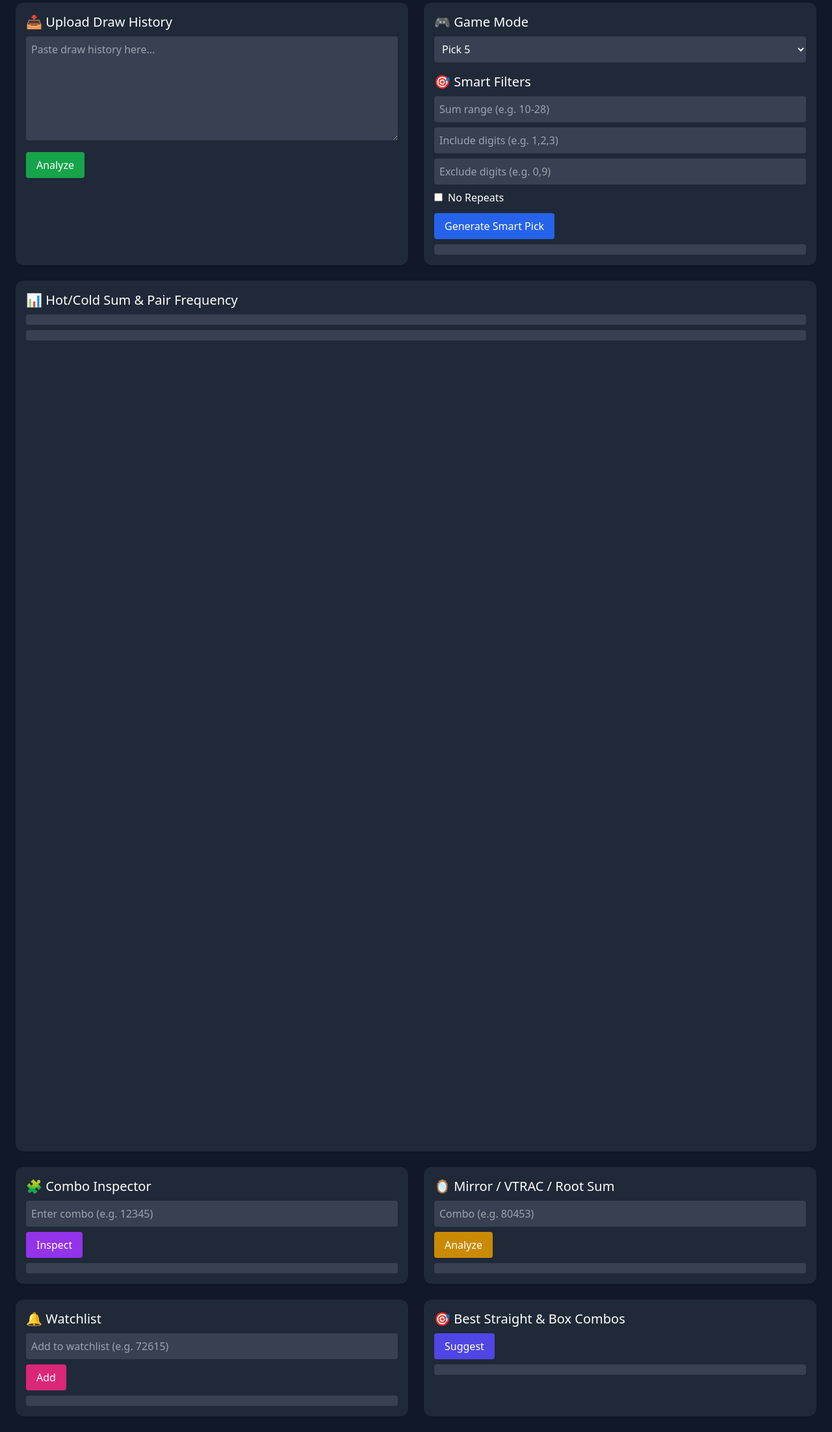
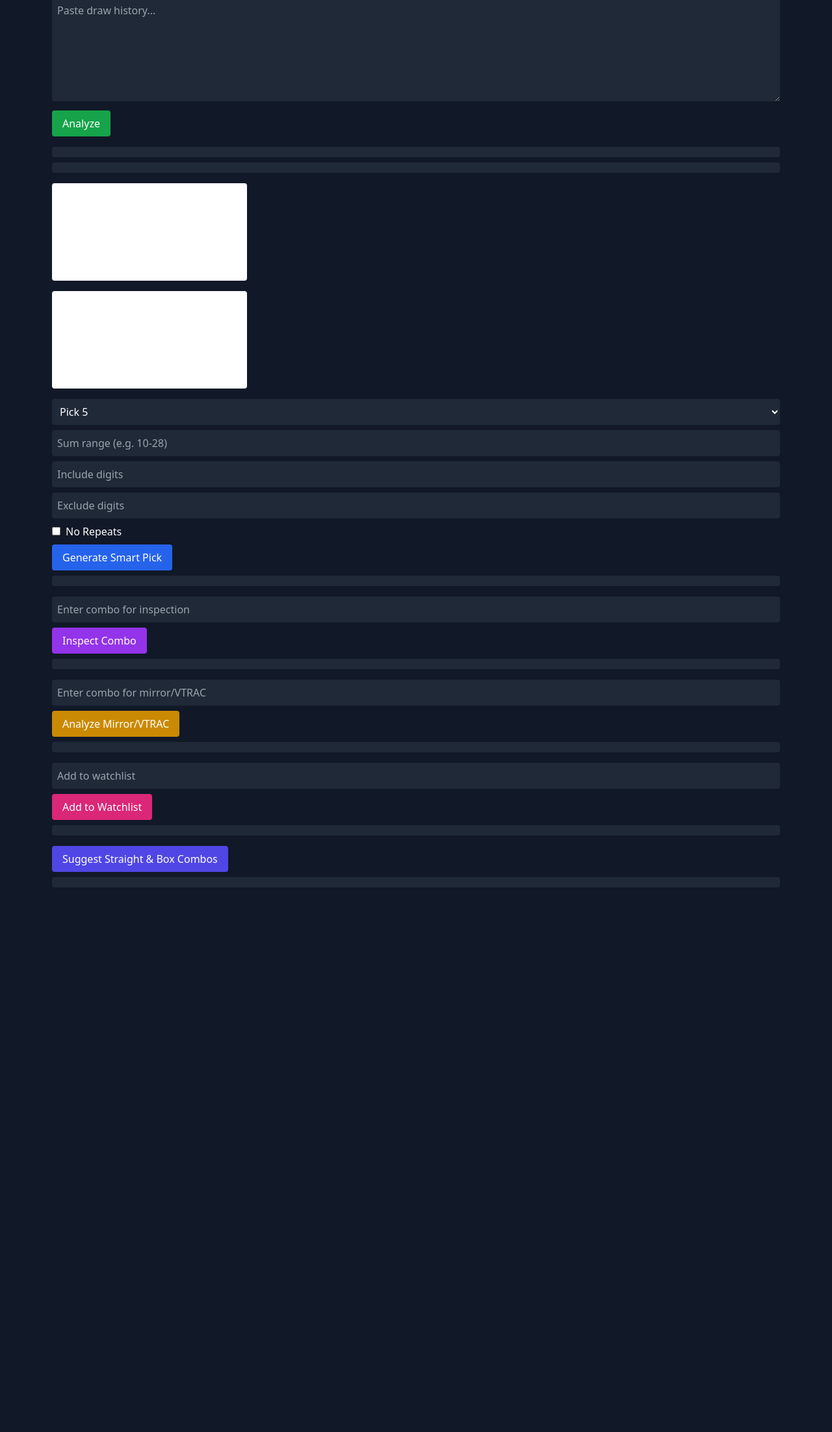
Before and after one commit to rellb843/Lottosmartpick, a plain HTML site: page index.html in a window 1280 px wide. Shown: the part 80-2284 px from the top of the page at 65% size. After the commit the page ends 1462 px from the top, so only its background shows below. Drawn offline with nearby package versions, Linux system fonts and the light colour scheme.

Commit message:
Add files via upload

```diff
--- a/index.html
+++ b/index.html
@@ -1,80 +1,50 @@
+
 <!DOCTYPE html>
 <html lang="en">
 <head>
   <meta charset="UTF-8" />
-  <meta name="viewport" content="width=device-width, initial-scale=1.0"/>
-  <title>Smart Pick Pro – Full Dashboard</title>
+  <title>Smart Pick Pro Full</title>
   <script src="https://cdn.tailwindcss.com"></script>
   <script src="https://cdn.jsdelivr.net/npm/chart.js"></script>
 </head>
 <body class="bg-gray-900 text-white font-sans min-h-screen">
-  <div class="max-w-7xl mx-auto p-6">
-    <h1 class="text-3xl font-bold mb-6 text-center">🎯 Smart Pick Pro – Full Version</h1>
+  <div class="max-w-6xl mx-auto p-4">
+    <h1 class="text-3xl font-bold text-center mb-6">Smart Pick Pro – Full</h1>
 
-    <div class="grid md:grid-cols-2 gap-6">
-      <!-- Upload Draw History -->
-      <div class="bg-gray-800 p-4 rounded-xl shadow">
-        <h2 class="text-xl mb-2">📥 Upload Draw History</h2>
-        <textarea id="historyInput" rows="6" class="w-full p-2 bg-gray-700 text-white rounded" placeholder="Paste draw history here..."></textarea>
-        <button onclick="analyze()" class="mt-3 bg-green-600 px-4 py-2 rounded hover:bg-green-700">Analyze</button>
-      </div>
+    <textarea id="historyInput" class="w-full p-2 bg-gray-800 rounded" rows="6" placeholder="Paste draw history..."></textarea>
+    <button onclick="analyze()" class="bg-green-600 hover:bg-green-700 px-4 py-2 rounded mt-2">Analyze</button>
 
-      <!-- Game Mode & Filters -->
-      <div class="bg-gray-800 p-4 rounded-xl shadow">
-        <h2 class="text-xl mb-2">🎮 Game Mode</h2>
-        <select id="gameMode" class="w-full p-2 bg-gray-700 text-white rounded">
-          <option value="3">Pick 3</option>
-          <option value="4">Pick 4</option>
-          <option value="5" selected>Pick 5</option>
-        </select>
-        <h2 class="text-xl mt-4 mb-2">🎯 Smart Filters</h2>
-        <input id="sumRange" class="w-full mb-2 p-2 bg-gray-700 text-white rounded" placeholder="Sum range (e.g. 10-28)">
-        <input id="includeDigits" class="w-full mb-2 p-2 bg-gray-700 text-white rounded" placeholder="Include digits (e.g. 1,2,3)">
-        <input id="excludeDigits" class="w-full mb-2 p-2 bg-gray-700 text-white rounded" placeholder="Exclude digits (e.g. 0,9)">
-        <label><input type="checkbox" id="noRepeats" class="mr-2">No Repeats</label>
-        <button onclick="generateSmartPick()" class="block mt-3 bg-blue-600 px-4 py-2 rounded hover:bg-blue-700">Generate Smart Pick</button>
-        <div id="smartPickResult" class="mt-2 bg-gray-700 p-2 rounded"></div>
-      </div>
+    <div id="bestSums" class="mt-4 p-2 bg-gray-800 rounded"></div>
+    <div id="bestPairs" class="mt-2 p-2 bg-gray-800 rounded"></div>
+    <canvas id="sumChart" class="mt-4 bg-white rounded"></canvas>
+    <canvas id="pairChart" class="mt-4 bg-white rounded"></canvas>
 
-      <!-- Sums & Pairs -->
-      <div class="bg-gray-800 p-4 rounded-xl shadow col-span-2">
-        <h2 class="text-xl mb-2">📊 Hot/Cold Sum & Pair Frequency</h2>
-        <div id="bestSums" class="mb-2 bg-gray-700 p-2 rounded"></div>
-        <div id="bestPairs" class="mb-2 bg-gray-700 p-2 rounded"></div>
-        <canvas id="sumChart" class="w-full mt-4"></canvas>
-        <canvas id="pairChart" class="w-full mt-4"></canvas>
-      </div>
+    <select id="gameMode" class="mt-4 w-full p-2 bg-gray-800 text-white rounded">
+      <option value="3">Pick 3</option>
+      <option value="4">Pick 4</option>
+      <option value="5" selected>Pick 5</option>
+    </select>
+    <input id="sumRange" class="mt-2 w-full p-2 bg-gray-800 text-white rounded" placeholder="Sum range (e.g. 10-28)">
+    <input id="includeDigits" class="mt-2 w-full p-2 bg-gray-800 text-white rounded" placeholder="Include digits">
+    <input id="excludeDigits" class="mt-2 w-full p-2 bg-gray-800 text-white rounded" placeholder="Exclude digits">
+    <label class="block mt-2"><input type="checkbox" id="noRepeats" class="mr-2">No Repeats</label>
+    <button onclick="generateSmartPick()" class="bg-blue-600 hover:bg-blue-700 px-4 py-2 rounded mt-2">Generate Smart Pick</button>
+    <div id="smartPickResult" class="mt-2 p-2 bg-gray-800 rounded"></div>
 
-      <!-- Combo Tools -->
-      <div class="bg-gray-800 p-4 rounded-xl shadow">
-        <h2 class="text-xl mb-2">🧩 Combo Inspector</h2>
-        <input id="comboInput" class="w-full p-2 bg-gray-700 text-white rounded mb-2" placeholder="Enter combo (e.g. 12345)">
-        <button onclick="inspectCombo()" class="bg-purple-600 px-4 py-2 rounded hover:bg-purple-700">Inspect</button>
-        <div id="comboDetails" class="mt-2 bg-gray-700 p-2 rounded"></div>
-      </div>
+    <input id="comboInput" class="mt-4 w-full p-2 bg-gray-800 text-white rounded" placeholder="Enter combo for inspection">
+    <button onclick="inspectCombo()" class="bg-purple-600 hover:bg-purple-700 px-4 py-2 rounded mt-2">Inspect Combo</button>
+    <div id="comboDetails" class="mt-2 p-2 bg-gray-800 rounded"></div>
 
-      <div class="bg-gray-800 p-4 rounded-xl shadow">
-        <h2 class="text-xl mb-2">🪞 Mirror / VTRAC / Root Sum</h2>
-        <input id="analyzeCombo" class="w-full p-2 bg-gray-700 text-white rounded mb-2" placeholder="Combo (e.g. 80453)">
-        <button onclick="mirrorVtrac()" class="bg-yellow-600 px-4 py-2 rounded hover:bg-yellow-700">Analyze</button>
-        <div id="matrixOutput" class="mt-2 bg-gray-700 p-2 rounded"></div>
-      </div>
+    <input id="analyzeCombo" class="mt-4 w-full p-2 bg-gray-800 text-white rounded" placeholder="Enter combo for mirror/VTRAC">
+    <button onclick="mirrorVtrac()" class="bg-yellow-600 hover:bg-yellow-700 px-4 py-2 rounded mt-2">Analyze Mirror/VTRAC</button>
+    <div id="matrixOutput" class="mt-2 p-2 bg-gray-800 rounded"></div>
 
-      <!-- Watchlist -->
-      <div class="bg-gray-800 p-4 rounded-xl shadow">
-        <h2 class="text-xl mb-2">🔔 Watchlist</h2>
-        <input id="watchCombo" class="w-full p-2 bg-gray-700 text-white rounded mb-2" placeholder="Add to watchlist (e.g. 72615)">
-        <button onclick="addWatch()" class="bg-pink-600 px-4 py-2 rounded hover:bg-pink-700">Add</button>
-        <div id="watchListOutput" class="mt-2 bg-gray-700 p-2 rounded"></div>
-      </div>
+    <input id="watchCombo" class="mt-4 w-full p-2 bg-gray-800 text-white rounded" placeholder="Add to watchlist">
+    <button onclick="addWatch()" class="bg-pink-600 hover:bg-pink-700 px-4 py-2 rounded mt-2">Add to Watchlist</button>
+    <div id="watchListOutput" class="mt-2 p-2 bg-gray-800 rounded"></div>
 
-      <!-- Straight/Box Suggestion -->
-      <div class="bg-gray-800 p-4 rounded-xl shadow">
-        <h2 class="text-xl mb-2">🎯 Best Straight & Box Combos</h2>
-        <button onclick="suggestCombos()" class="bg-indigo-600 px-4 py-2 rounded hover:bg-indigo-700">Suggest</button>
-        <div id="comboSuggestions" class="mt-2 bg-gray-700 p-2 rounded text-sm"></div>
-      </div>
-    </div>
+    <button onclick="suggestCombos()" class="bg-indigo-600 hover:bg-indigo-700 px-4 py-2 rounded mt-4">Suggest Straight & Box Combos</button>
+    <div id="comboSuggestions" class="mt-2 p-2 bg-gray-800 rounded text-sm"></div>
   </div>
   <script src="script.js"></script>
 </body>
--- a/script.js
+++ b/script.js
@@ -1 +1,84 @@
-// Full JS functionality coming in next step.
+
+function analyze() {
+  const history = document.getElementById("historyInput").value.trim().split(/\n+/);
+  const sumFreq = {};
+  const pairFreq = {};
+
+  history.forEach(line => {
+    const digits = line.match(/\d/g)?.map(Number);
+    if (!digits) return;
+    const sum = digits.reduce((a, b) => a + b, 0);
+    sumFreq[sum] = (sumFreq[sum] || 0) + 1;
+
+    for (let i = 0; i < digits.length - 1; i++) {
+      const pair = `${digits[i]}${digits[i + 1]}`;
+      pairFreq[pair] = (pairFreq[pair] || 0) + 1;
+    }
+  });
+
+  const topSums = Object.entries(sumFreq).sort((a,b)=>b[1]-a[1]).slice(0,5);
+  const topPairs = Object.entries(pairFreq).sort((a,b)=>b[1]-a[1]).slice(0,5);
+
+  document.getElementById("bestSums").innerText = "Top Sums: " + topSums.map(([s]) => s).join(', ');
+  document.getElementById("bestPairs").innerText = "Top Pairs: " + topPairs.map(([p]) => p).join(', ');
+
+  drawChart("sumChart", "Sum Frequency", topSums);
+  drawChart("pairChart", "Pair Frequency", topPairs);
+}
+
+function drawChart(canvasId, label, data) {
+  const ctx = document.getElementById(canvasId).getContext("2d");
+  new Chart(ctx, {
+    type: "bar",
+    data: {
+      labels: data.map(d => d[0]),
+      datasets: [{
+        label,
+        data: data.map(d => d[1])
+      }]
+    },
+    options: {
+      responsive: true,
+      scales: { y: { beginAtZero: true } }
+    }
+  });
+}
+
+function generateSmartPick() {
+  const mode = parseInt(document.getElementById("gameMode").value);
+  const digits = Array.from({ length: mode }, () => Math.floor(Math.random() * 10));
+  document.getElementById("smartPickResult").innerText = "Suggested Combo: " + digits.join('');
+}
+
+function inspectCombo() {
+  const combo = document.getElementById("comboInput").value;
+  const digits = combo.split('').map(Number);
+  const sum = digits.reduce((a,b) => a + b, 0);
+  const root = sum % 9 || 9;
+  document.getElementById("comboDetails").innerText = `Sum: ${sum}, Root: ${root}`;
+}
+
+function mirrorVtrac() {
+  const combo = document.getElementById("analyzeCombo").value;
+  const digits = combo.split('').map(Number);
+  const mirror = digits.map(d => (d + 5) % 10).join('');
+  const vtrac = digits.map(d => Math.floor(d / 2)).join('');
+  const root = digits.reduce((a, b) => a + b, 0) % 9 || 9;
+  document.getElementById("matrixOutput").innerText = `Mirror: ${mirror}, VTRAC: ${vtrac}, Root: ${root}`;
+}
+
+function addWatch() {
+  const val = document.getElementById("watchCombo").value;
+  document.getElementById("watchListOutput").innerHTML += "📌 " + val + "<br>";
+}
+
+function suggestCombos() {
+  const mode = parseInt(document.getElementById("gameMode").value);
+  const suggestions = new Set();
+  while (suggestions.size < 5) {
+    const digits = Array.from({ length: mode }, () => Math.floor(Math.random() * 10));
+    suggestions.add(digits.join(''));
+  }
+  const out = Array.from(suggestions).map(c => `Straight: ${c}, Box: ${[...new Set(c)].sort().join('')}`);
+  document.getElementById("comboSuggestions").innerHTML = out.join("<br>");
+}
```
